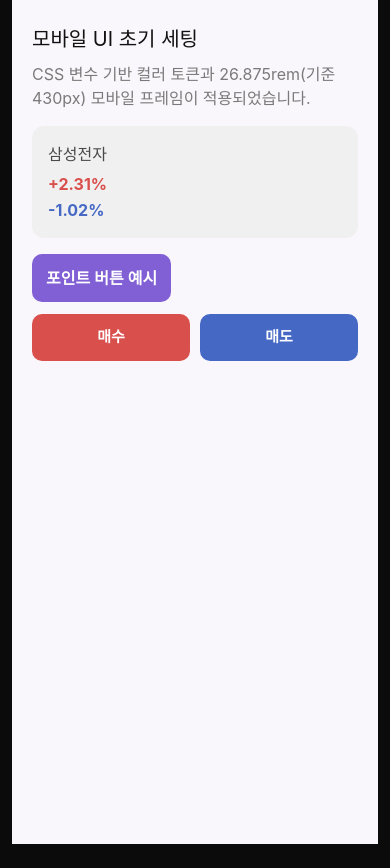
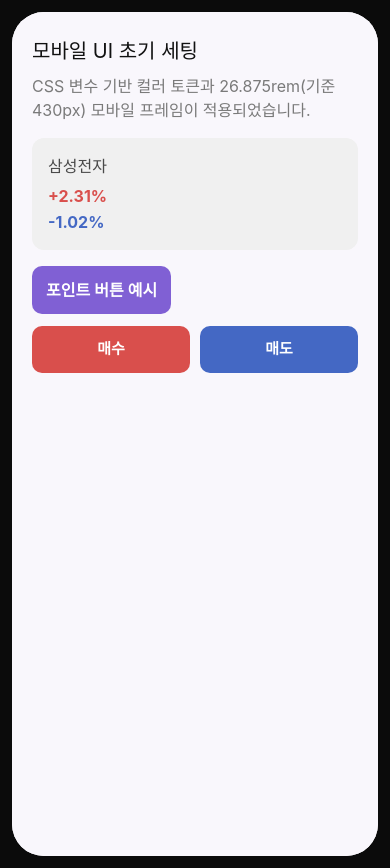
Before and after one commit to prgrms-be-devcourse/NBE9-11-2-Team02-FE, a Next.js app: page / in a window 390 px wide. Before the commit the page ends 844 px from the top, so only its background shows below. Built offline with nearby package versions, Linux system fonts and the light colour scheme; a web font is replaced by a local one.

Commit message:
fix: 대형 모니터 대응 모바일 컨테이너 높이 및 중앙 정렬 적용

```diff
--- a/src/app/globals.css
+++ b/src/app/globals.css
@@ -97,15 +97,19 @@ body {
     min-height: 100vh;
     display: flex;
     justify-content: center;
-    padding: 0 0.75rem;
+    align-items: center;
+    padding: 0.75rem;
     background: var(--frame-bg);
 }
 
 .mobile-container {
     width: 100%;
     max-width: 24.375rem;
-    min-height: 100vh;
+    height: 52.75rem;
+    max-height: 100vh;
     background: var(--mobile-surface);
     display: flex;
     flex-direction: column;
+    overflow-y: auto;
+    border-radius: 2rem;
 }
```
